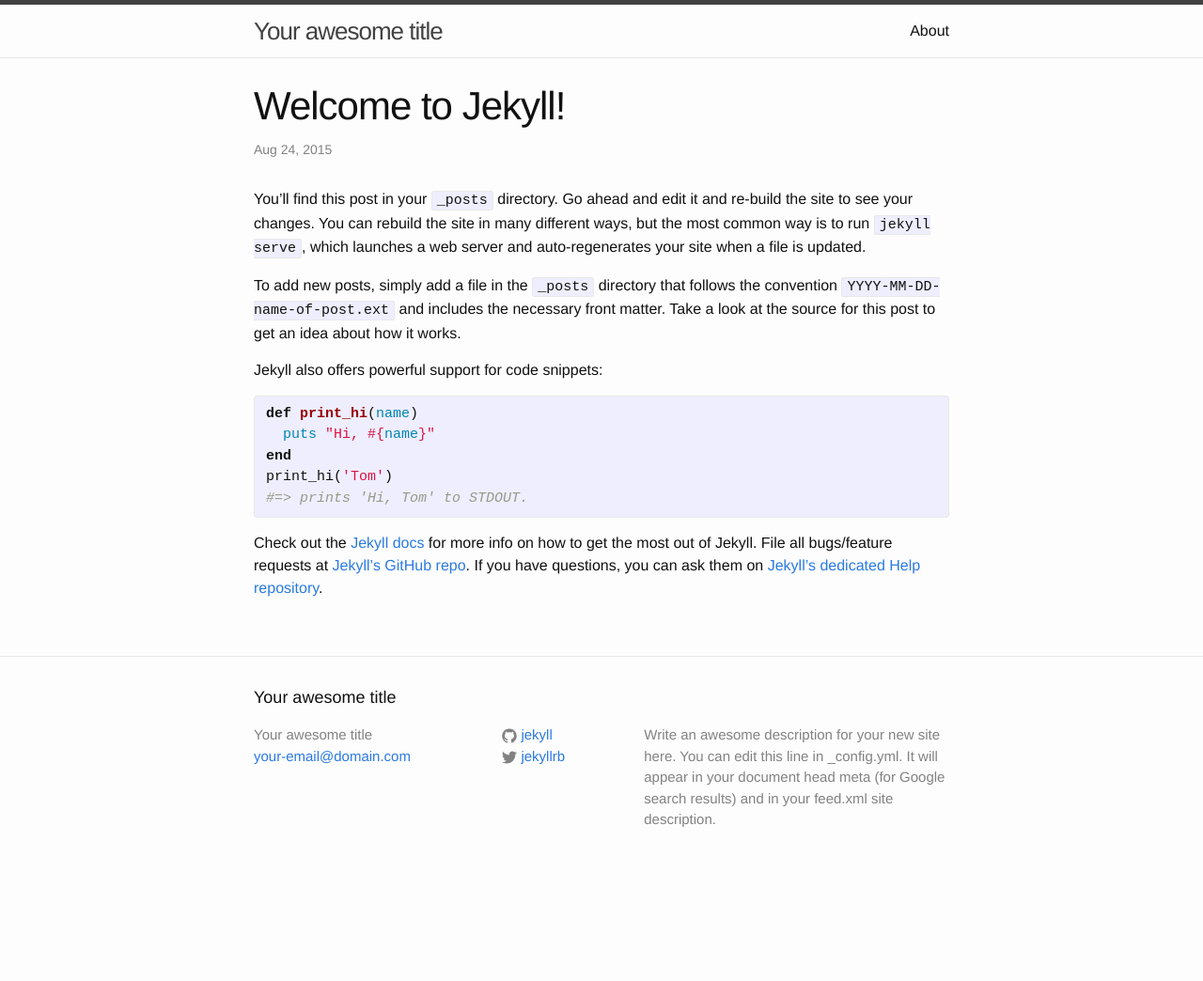
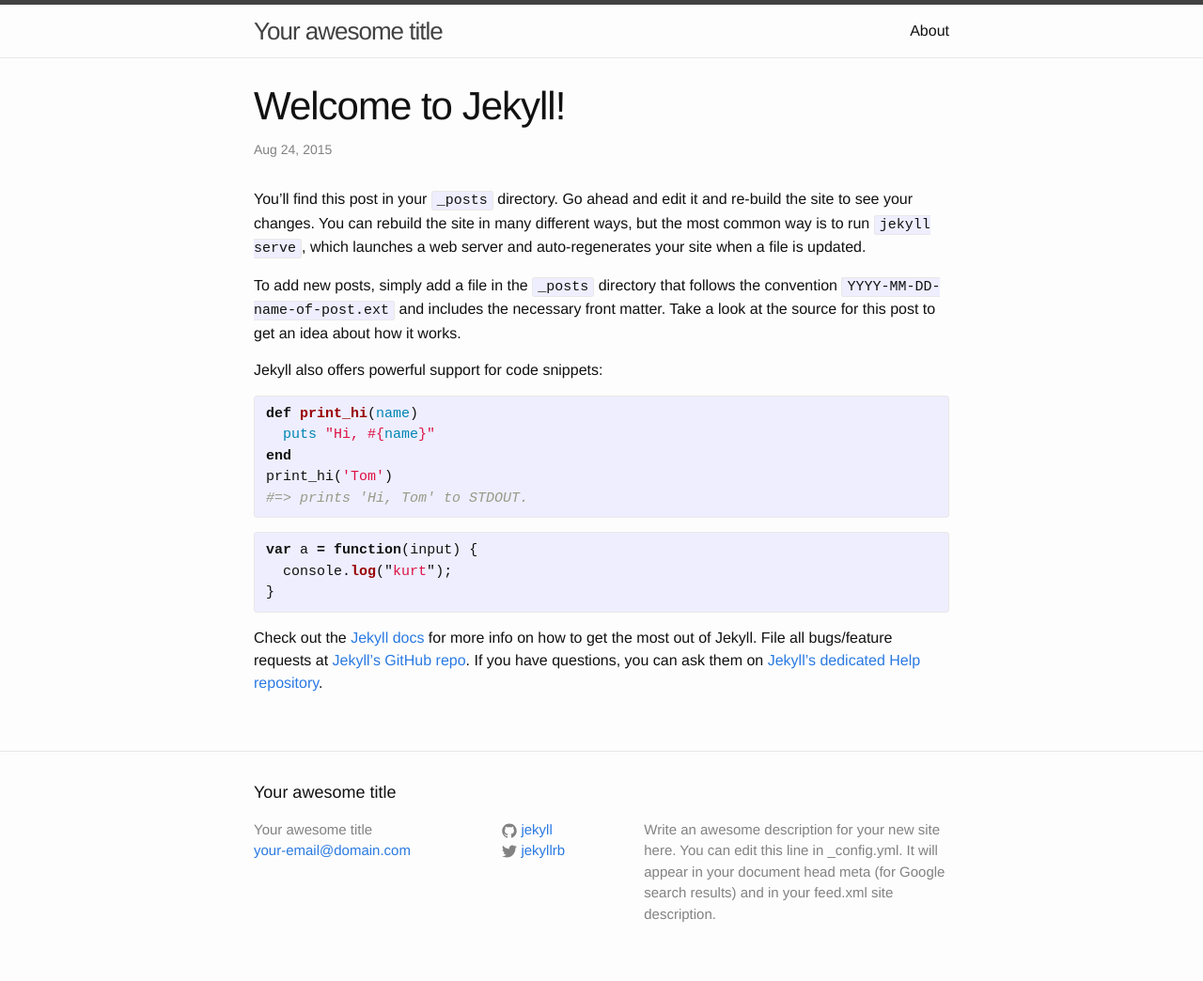
Before and after one commit to YBerth13/kurtle, a Jekyll site: the page built from _posts/2015-08-24-welcome-to-jekyll.markdown, in a window 1280 px wide. Shown: the whole page at 94% size. Built offline with Jekyll 4.4.1, drawn with Linux system fonts in a browser that asks for light colours; before the commit the page ends 944 px from its top, so only the background shows below that.

Commit message:
modified example blog post a bit

```diff
--- a/_posts/2015-08-24-welcome-to-jekyll.markdown
+++ b/_posts/2015-08-24-welcome-to-jekyll.markdown
@@ -18,6 +18,12 @@
 #=> prints 'Hi, Tom' to STDOUT.
 {% endhighlight %}
 
+{% highlight javascript %}
+var a = function(input) {
+  console.log("kurt");
+}
+{% endhighlight %}
+
 Check out the [Jekyll docs][jekyll] for more info on how to get the most out of Jekyll. File all bugs/feature requests at [Jekyll’s GitHub repo][jekyll-gh]. If you have questions, you can ask them on [Jekyll’s dedicated Help repository][jekyll-help].
 
 [jekyll]:      http://jekyllrb.com
```
Also changed, not shown: 1 other file.
